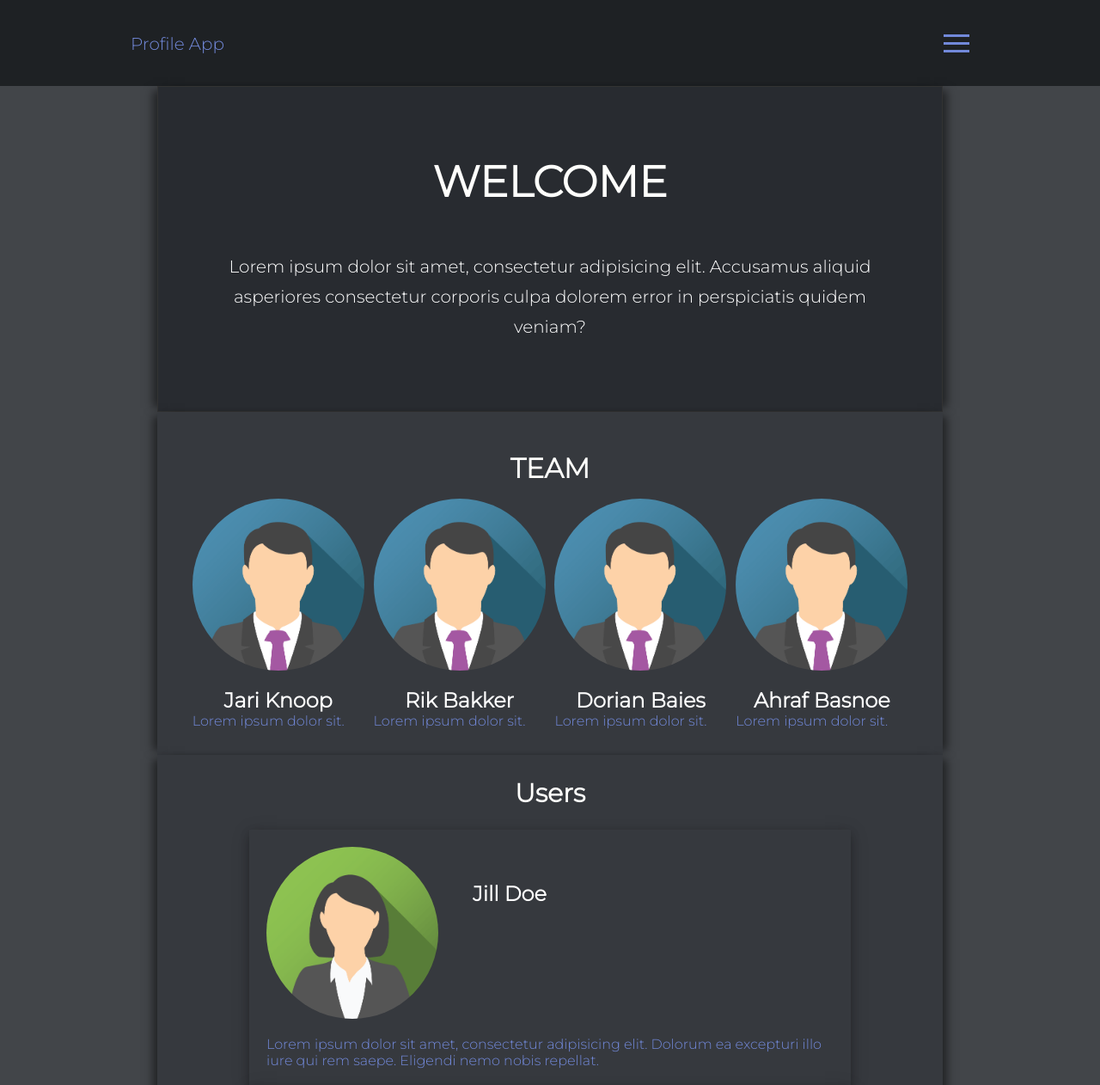
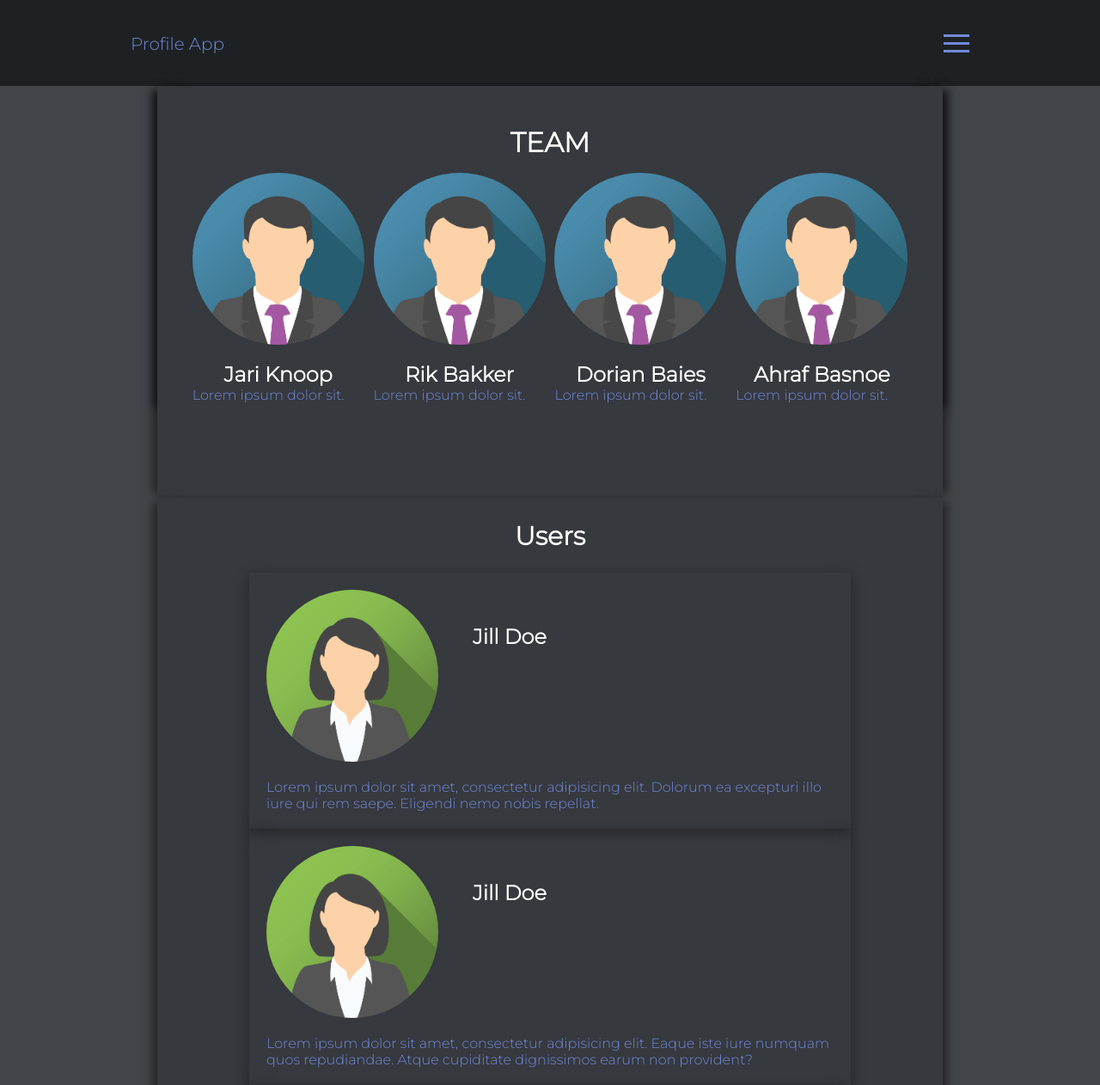
Before and after one commit to rikb03/chatgpt-portfolio, a PHP site: page /views/index.php in a window 1280 px wide. Shown: the top 1262 px of the page at 86% size. Run offline with PHP 8.4, Linux system fonts and the light colour scheme.

Commit message:
Change main css and the styling of the main to start at row 2

```diff
--- a/site/public/styles/main.css
+++ b/site/public/styles/main.css
@@ -163,7 +163,7 @@ aside p {
 
 main {
     background-color: #36393e;
-    grid-row-start: 3;
+    grid-row-start: 2;
     grid-row-end: 5;
     grid-column-start: 2;
     grid-column-end: 3;
```
